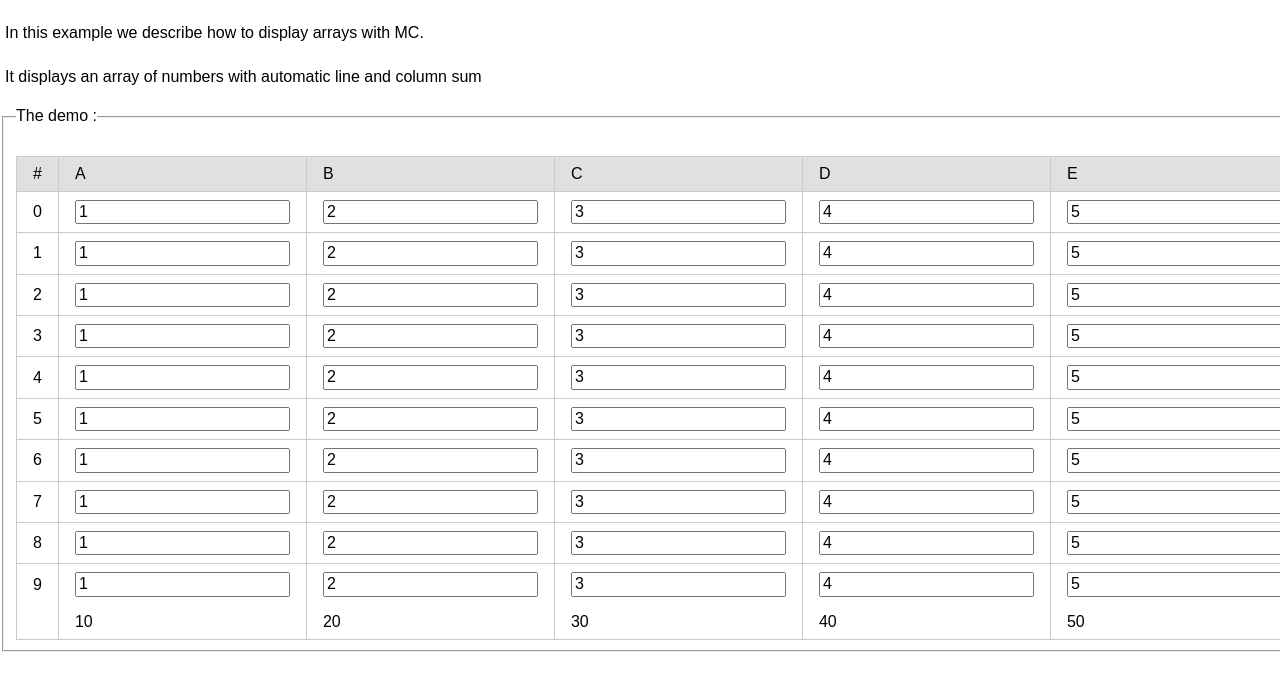
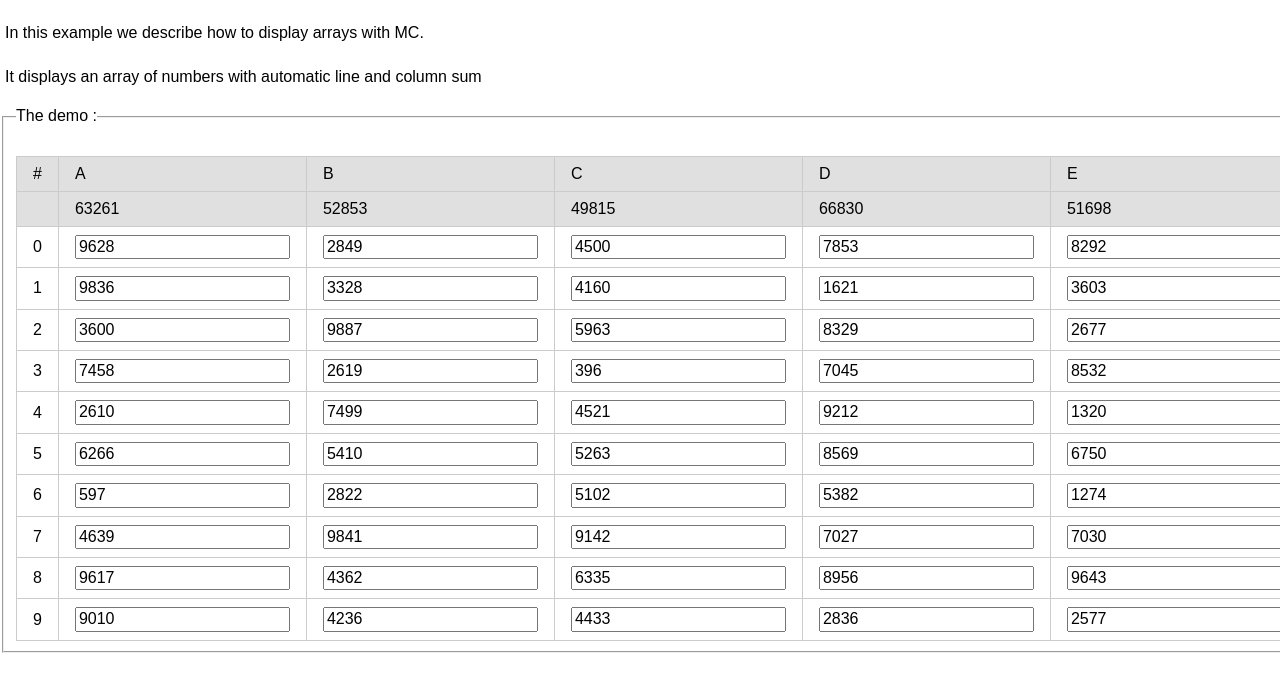
Before and after one commit to mbenzekri/m-control, a website: page ex_forloop.html in a window 1280 px wide. Shown: the part 79-770 px from the top of the page. Drawn offline with nearby package versions, Linux system fonts and the light colour scheme.

Commit message:
Change Mutation listener to Mutation observers

```diff
--- a/ex_forloop.html
+++ b/ex_forloop.html
@@ -29,35 +29,38 @@
             <thead>
                 <tr>
                     <td>#</td>
-                    <template m-for:letter="µ.letters">
-                        <td>
+                    <template m-for:letter="this.letters">
+                        <td >
                             {{ letter }}
                         </td>
                     </template>
                     <td>total</td>
                 </tr>
-            </thead>
-            <tbody>
-                <template m-for:item:i=µ.table><tr>
-                    <td> {{ i }} </td>
-                    <template m-for:letter="µ.letters"><td>
-                            <input m-bind:value="item[letter]" type="number" onfocus="this.select()"
-                                onmouseup="return false" size=5 />
-                    </td></template>
-                    <td> {{ this.sumline(item) }} </td>
-                </tr></template>
-            </tbody>
-            <tfoot>
                 <tr>
                     <td> </td>
-                    <template m-for:letter="µ.letters">
-                        <td>
+                    <template m-for:letter="this.letters">
+                        <td  m-on:click="this.setcol(letter)" >
                             {{ this.sumcol(letter) }}
                         </td>
                     </template>
                     <td> </td>
                 </tr>
-            </tfoot>
+
+            </thead>
+            <tbody>
+                <template m-for:item:i=µ.table>
+                    <tr>
+                        <td m-on:click="this.setline(i)"> {{ i }} </td>
+                        <template m-for:letter="this.letters">
+                            <td>
+                                <input m-bind:value="item[letter]" type="number" onfocus="this.select()"
+                                    onmouseup="return false" size=5 />
+                            </td>
+                        </template>
+                        <td> {{ this.sumline(item) }} </td>
+                    </tr>
+                </template>
+            </tbody>
         </table>
     </fieldset>
 </body>
@@ -69,11 +72,10 @@
             super(element)
             // constants
             this.count = 10
+            this.letters = ['A', 'B', 'C', 'D', 'E']
             // dynamics
-            this.model.letters = ['A', 'B', 'C', 'D', 'E']
             this.model.table = []
-            for (let i = 0; i < this.count; i++)
-                this.model.table[i] = { A: 1, B: 2, C: 3, D: 4, E: 5 }
+            for (let i = 0; i < this.count; i++) this.setline(i)
         }
         rand(n) {
             return Math.floor(n * Math.random())
@@ -83,8 +85,18 @@
         }
         sumcol(letter) {
             let sum = 0;
-            this.model.table.forEach( item => sum+=item[letter])
+            this.model.table.forEach(item => sum += item[letter])
             return sum
+        }
+        setcol(letter) {
+            this.model.table.forEach(item => item[letter] = this.rand(10000))
+        }
+        setline(i) {
+            const newitem = this.letters.reduce((item, letter) => {
+                item[letter] = this.rand(10000)
+                return item
+            }, {})
+            this.model.table[i] = newitem
         }
     }
 
--- a/m-control.js
+++ b/m-control.js
@@ -83,15 +83,15 @@
                     const ctrlclass = this.classes.get(ctrlname)
                     if (!ctrlclass)
                         return console.error(`MControl start error Controller '${ctrlname}' isn't defined at  at ${elem.outerHTML.substr(0, 50)}`)
-                    try {
+                    // try {
                         // @ts-ignore
                         appelem.$mcontrol = new ctrlclass()
                         // --- start controller
                         // @ts-ignore
                         appelem.$mcontrol.$start(appelem)
-                    } catch (e) {
-                        return console.error(`MControl creation error for '${ctrlname}' :  ${e.message} at ${appelem.outerHTML.substr(0, 50)}`)
-                    }
+                    // } catch (e) {
+                    //     return console.error(`MControl creation error for '${ctrlname}' :  ${e.message} at ${appelem.outerHTML.substr(0, 50)}`)
+                    // }
                 })
             })
         }
@@ -101,7 +101,7 @@
          * This in an INTERNAL method dont use it
          */
         $renderloop() {
-            this.controllers.forEach(ctrl => ctrl.dirty && ctrl.$render())
+            this.controllers.forEach(ctrl => ctrl.ready && ctrl.dirty && ctrl.$render())
             requestAnimationFrame(_ => this.$renderloop());
         }
         /**
@@ -135,28 +135,25 @@
      * The Controller class is the controller component of the MVS design pattern
      * Model–view–controller (usually known as MVC) is a software design pattern commonly used for developing user interfaces
      * (see Wikipedia  https://en.wikipedia.org/wiki/Model-view-controller )
-     * @property #recording {boolean}  true wen recording access to dynamic properties
      * @property {Map<number,Node>} #renderers store all the node renderers (attribute m-xxx and text for m-text)
      *                              a property $mrender is added at controller compile time to render the ui for the modifier
      * @property {HTMLElement} #element the root element labeled by the 'm-control' modifier
      * @property {Node[]} #recording true wen recording access to dynamic properties
      */
     class Controller {
-        #recording = false
         #renderers = new Map()
         #access = {}
         #element = null
         #model = null
         #usedby = new Map()
         #outdated = new Map()
+        #ready = false
         constructor() {
             this.refs = {}
-            this.#model = new Dynamic(
-                {},
-                (path, version) => { if (this.#recording) this.#access[path] = version },
-                (path, version) => this.outdate(path, version)
-            )
+            this.#model = new Dynamic({})
+            this.#model.$listen('all', '*', (type, path, version) => this.outdate(path, version))
         }
+        get ready() { return this.#ready }
         get model() { return this.#model }
         get element() { return this.#element }
         get propnames() { return Object.keys(this.#model) }
@@ -170,7 +167,7 @@
 
             const collected = []
             // collect the items to compile
-            const elemlist = [root, ... root.querySelectorAll("*")]
+            const elemlist = [root, ...root.querySelectorAll("*")]
             for (let elem of elemlist) {
                 if (elem.nodeType === Node.COMMENT_NODE && elem.$arraypath) {
                     collected.push({ type: 'm-for', elem, attr: elem })
@@ -230,28 +227,30 @@
         }
         $render(full = false) {
             const torender = full ? this.#renderers : this.outdatedlist
-            // this.#renderers contain a list off dom object attributes / text /HTMLElement
-            torender.forEach(item => {
+            // torender contains a list triplet of [node,path,version]
+            // node is the dom to render (with $mrender function) : attributes / text / HTMLElement
+            // path is the path into model of the outdated data
+            // version is the new version of the data found in path
+            torender.forEach(renderitem => {
+                let dummy
+                const [item, path, version] = Array.isArray(renderitem) ? renderitem : [renderitem]
                 const elem = (item.nodeType === Node.ATTRIBUTE_NODE || item.nodeType === Node.TEXT_NODE) ? parentNode(item) : item
-                const params = [this, elem, item, this.model]
-                try {
+                const params = [this, elem, item, this.model, path, version]
                 // record properties access during rendering
-                    this.#recording = true
-                    this.#access = item.$mversion
-                    // render
+                this.model.$startrecord(item.$mversion)
+                try { // render
                     item.$mrender.call(...params)
-                    // stop recording
-                    this.#recording = false
-                    this.$setdependencies(item, this.#access)
-                    //const versions = Object.keys(this.#access).map(k => `read path ${k} version=${this.#access[k]}`).join('\n')
-                    this.#access = {}
-                    // show collected versions
-                    //versions && console.log(versions)
-
                 } catch (e) {
                     this.$error(`during rendering ${item.name}`, elem, e)
                 }
+                // stop recording
+                this.model.$stoprecord()
+                // store dependencies
+                if (full) Object.keys(item.$mversion).forEach(key => item.$mversion[key] = 0)
+                this.$setdependencies(item, item.$mversion)
             })
+            if (full) this.$render()
+            this.#ready = true
         }
         $setdependencies(node, accesses) {
             Object.keys(accesses).forEach(path => {
@@ -273,11 +272,11 @@
 
         get outdatedlist() {
             const olist = new Map()
-            this.#outdated.forEach((newversion, newpath) => {
-                const list = this.#usedby.get(newpath)
+            this.#outdated.forEach((newversion, path) => {
+                const list = this.#usedby.get(path)
                 list && list.forEach((version, inode) => {
                     const node = this.#renderers.get(inode)
-                    if (newversion > version) olist.set(node.$minode, node)
+                    if (newversion > version) olist.set(node.$minode, [node, path, version])
                 })
             })
             this.#outdated = new Map()
@@ -323,19 +322,22 @@
             var fragment = document.importNode(template.content, true);
             previous.after(fragment)
             const newnode = previous.nextElementSibling
-            Object.keys(scope).forEach( varname => {
+            this.$setScope(newnode,scope)
+            this.$build(newnode)
+            return newnode
+        }
+        $setScope(node,scope) {
+            node.$rscope = []
+            node.$lscope = {}
+            Object.keys(scope).forEach(varname => {
                 const proppath = scope[varname]
                 const fragment = `
                     if (MC.debug) console.log(\`scope ${varname} = \${JSON.stringify(${proppath})}\`)
                     let ${varname} = ${proppath};
                 `
-                if (!newnode.$rscope) newnode.$rscope = []
-                if (!newnode.$lscope) newnode.$lscope = {}
-                newnode.$rscope.push(fragment)
-                newnode.$lscope[varname] = proppath
+                node.$rscope.push(fragment)
+                node.$lscope[varname] = proppath
             })
-            this.$build(newnode)
-            return newnode
         }
     }
 
@@ -381,8 +383,9 @@
         'm-on': (ctrl, elem, attr) => {
             const scope = ctrl.$rightscopes(attr)
             const evtnames = attr.name.replace(/m-on:/, '').split('|')
-            const body = scope + `
+            const body = `
                 const µ=this.model;
+                ${scope}
                 if (MC.debug) console.log("m-on rendering event=\${$event.name} handler=  ${attr.value.replace('\"', '\'')}");
                 ${attr.value}
             `
@@ -416,7 +419,7 @@
             try {
                 const body = `
                     const µ = this.model
-                    ${ rscope }
+                    ${ rscope}
                     let _value_ = $event.target['${attrname}']
                     _value_ = ($event.target.type === 'number') ? (_value_ === '') ? 0 : parseFloat(_value_) : _value_
                     if (MC.debug) {
@@ -460,27 +463,52 @@
          */
         'm-for': function (ctrl, template, attr) {
             const arraypath = attr.textContent
-            const scope = ctrl.$rightscopes(attr)
-            const [type, varname, iname ] = attr.name.split(':')
-            const idxname =  iname || '$index'
+            const rscope = ctrl.$rightscopes(attr)
+            const [type, varname, iname] = attr.name.split(':')
+            const idxname = iname || '$index'
             // associate listeners to changes
             template.$listener = (type, path, property, node) => {
                 console.log(`event type=[${type}] on path='${path}' property='${property}' `)
             }
-            ctrl.model.$listen('push', arraypath,template.$listener)
-            ctrl.model.$listen('pop', arraypath,template.$listener)
-            ctrl.model.$listen('insert', arraypath,template.$listener)
-            ctrl.model.$listen('change', arraypath,template.$listener)
-            const body = scope + `
+            template.$tail = template
+            ctrl.model.$listen('push', arraypath, template.$listener)
+            ctrl.model.$listen('pop', arraypath, template.$listener)
+            ctrl.model.$listen('insert', arraypath, template.$listener)
+            ctrl.model.$listen('change', arraypath, template.$listener)
+            const body = rscope + `
                 const _array_ = ${arraypath}
-                let _previous_ = $node
-                _array_.forEach(( _item_, _i_ ) => {
-                    if (MC.debug) console.log("m-for rendering loop array=%s index=%s ",${arraypath},${idxname})
+                const _itempath_ = "${arraypath}[${idxname}]"
+                if (MC.debug) console.log(
+                    "m-for rendering loop array=%s index=%s path=%s version=%d",
+                    ${arraypath},${idxname},$path,$version
+                )
+                if(!$path || $path == '${arraypath}') {
+                    // initial or array ref change render all array
+                    this.$nodes = []
+                    _array_.forEach((_item_,_i_) => {
                         const _scope_ = {  "${idxname}" : _i_ , "${varname}" : "${arraypath}[${idxname}]"}
-                    _previous_ = this.$addNode(_previous_,$node,_scope_)
+                        const _newnode_ = this.$addNode($node.$tail,$node,_scope_)
+                        this.$nodes[_i_] = _newnode_
+                        $node.$tail = _newnode_
                     })
+                } else {
+                    // const _i_ = parseInt($path.replace(/^.*\[(\d+)\]$/,'$1'))
+                    // const _node_ = this.$nodes.[i]
+                    // if (_nodes) {
+                    //     // item changed in array
+                    //     const _scope_ = {  "${idxname}" : _i_ , "${varname}" : "${arraypath}[${idxname}]"}
+                    //     this.$setScope(_node_,$node,_scope_)
+                    //     this.build(_node_)
+                    // } else {
+                    //     // item added in array
+                    //     const _scope_ = {  "${idxname}" : _i_ , "${varname}" : "${arraypath}[${idxname}]"}
+                    //     $node.$tail = this.$insert($node.$tail,$node,_scope_)
+                    //     this.$nodes[_i_] = $node.$tail
+                    // }
+                }
+                //@ sourceURL=array_listener_${arraypath}.js
             `
-            return ['$node', '$attr', 'µ', '$type', '$path', body]
+            return ['$node', '$attr', 'µ', '$path', '$version', body]
         }
     }
     /** ---------------
@@ -517,19 +545,29 @@
             },
             ownKeys: (target) => [...target.childNodes].map(node => node.nodeName),
         }
+        #access = null
 
         /**
          * @param {Object} data data to be managed and observed
-         * @param {(path:string,version:number) => void} onread listener for data tree properties
          * @param {(path:string,version:number) => void} onupdate listener for data tree properties updates
          */
-        constructor(data, onread, onupdate) {
-            this.onread = onread || (() => 0)
+        constructor(data, onupdate) {
             this.onupdate = onupdate || (() => 0)
             this.listeners = new Map()
             const root = document.implementation.createDocument(null, '_____dyn', modeltype).documentElement
             if (!(data instanceof Object))
                 throw new Error(`Only object can be domified, type '${typeof data}'' was provided`)
+
+            // listen for changes
+            var observer = new MutationObserver((mutations) => {
+                mutations.forEach((mutation) => {
+                    const version = this.getversion(mutation.target)
+                    const path = this.path(mutation.target)
+                    //console.log(`mutation type=%s path=%s`, mutation.type, path, version)
+                    this.trigger('change', path, version)
+                })
+            });
+            observer.observe(root, { subtree: true, attributes: true, attributeFilter: ['version'] });
 
             // recursively add data values in root XML document
             Object.getOwnPropertyNames(data).forEach(property => {
@@ -537,30 +575,6 @@
                 this.setproperty(root, property, value)
             })
 
-            // add listener for xml tree change text nodes
-            /**
-             * @param {DocumentEvent} event
-             */
-            root.addEventListener('DOMNodeInserted', event => {
-                // @ts-ignore
-                if (event.target.nodeName === '#text') {
-                    // @ts-ignore
-                    const node = event.target.parentNode
-                    const path = this.path(node)
-                    const version = this.getversion(node)
-                    this.onupdate(path, version)
-                    if (MC.debug) console.log(`Event model change at '${path}' version=${version}`)
-                }
-            })
-
-            // root.addEventListener('DOMNodeRemoved', event => {
-            //     // this.onchange(this.path(event.target),event)
-            //     // if (event.target.nodeName === '#text') return
-            // })
-            // root.addEventListener('DOMCharacterDataModified', event => {
-            //     //this.onupdate(this.path(event.target),event)
-            // })
-            // @ts-ignore
             return new Proxy(root, this.#handler)
         }
 
@@ -585,11 +599,11 @@
             if (!found) return this.getmethod(node, property)
 
             // if version property requested
-            const version = parseInt(found.getAttribute('version'))
+            const version = this.getversion(found)
             if (vread) return version
 
-            // trigger access event
-            this.onread(this.path(found), version)
+            // store access version if expected
+            if (this.#access) this.#access[this.path(found)] = version
 
             // extract and return property as Dynamic object (Proxy)
             const type = found.getAttribute('type')
@@ -646,14 +660,16 @@
             if (/\d+/.test(property) || typeof property === 'number') property = `_${property}`
             let found = [...node.childNodes].find(child => child.nodeName === property)
             const type = this.getvaluetype(value)
-            let current
+            let current, version
             if (found) {
                 current = found
-                current.setAttribute('version', parseInt(found.getAttribute('version')) + 1)
+                version = parseInt(found.getAttribute('version')) + 1
+                current.setAttribute('version', version)
             } else {
                 current = node.ownerDocument.createElement(property)
+                version = 1
                 node.appendChild(current)
-                current.setAttribute('version', 1)
+                current.setAttribute('version', version)
             }
             current.setAttribute('type', type)
 
@@ -675,7 +691,7 @@
                     value.forEach((value, index) => {
                         this.setproperty(current, index, value)
                     })
-                    this.trigger('change', current, property)
+                    /// this.trigger('change', this.path(node,property), property)
                     break
                 case 'object':
                     current.textContent = ''
@@ -699,14 +715,14 @@
             }
             return path.join('.').replace(/\._(\d+)/g, '[$1]')
         }
-        trigger(type, node, property) {
-            const path = this.path(node)
-            const key = `${type}/${path}`
+        trigger(type, path, version) {
+            [`${type}/${path}`, 'all/*'].forEach(key => {
                 if (this.listeners.has(key)) {
                     this.listeners.get(key).forEach((listener => {
-                    listener(type, path, property, node);
+                        listener(type, path, version);
                     }))
                 }
+            })
         }
         /**
          * extract item id from a node array item
@@ -740,9 +756,10 @@
         getmethod(node, property) {
             if (property === '$listen') {
                 return (type, path, listener) => {
-                    if (/^(push|pop|insert|change)$/.test(type)) {
-                        const key = `${type}/${path}`
+                    if (/^(all|push|pop|insert|change)$/.test(type)) {
+                        const key = `${type}/${(type === 'all') ? '*' : path}`
                         const list = this.listeners.get(key) || []
+                        if (list.length === 0) this.listeners.set(key, list)
                         list.push(listener)
                     } else {
                         console.log(`Dynamic $listen() type '${type}' unknown `)
@@ -758,6 +775,9 @@
                     })
                 }
             }
+            if (property === '$startrecord') return (versions) => this.#access = versions
+            if (property === '$stoprecord') return () => this.#access = null
+
             switch (node.getAttribute('type')) {
                 case 'array': {
                     switch (property) {
```
Also changed, not shown: ex_manybindings.html (deleted, +0 -113 lines). Lines whose indentation alone changed are shown as unchanged.
